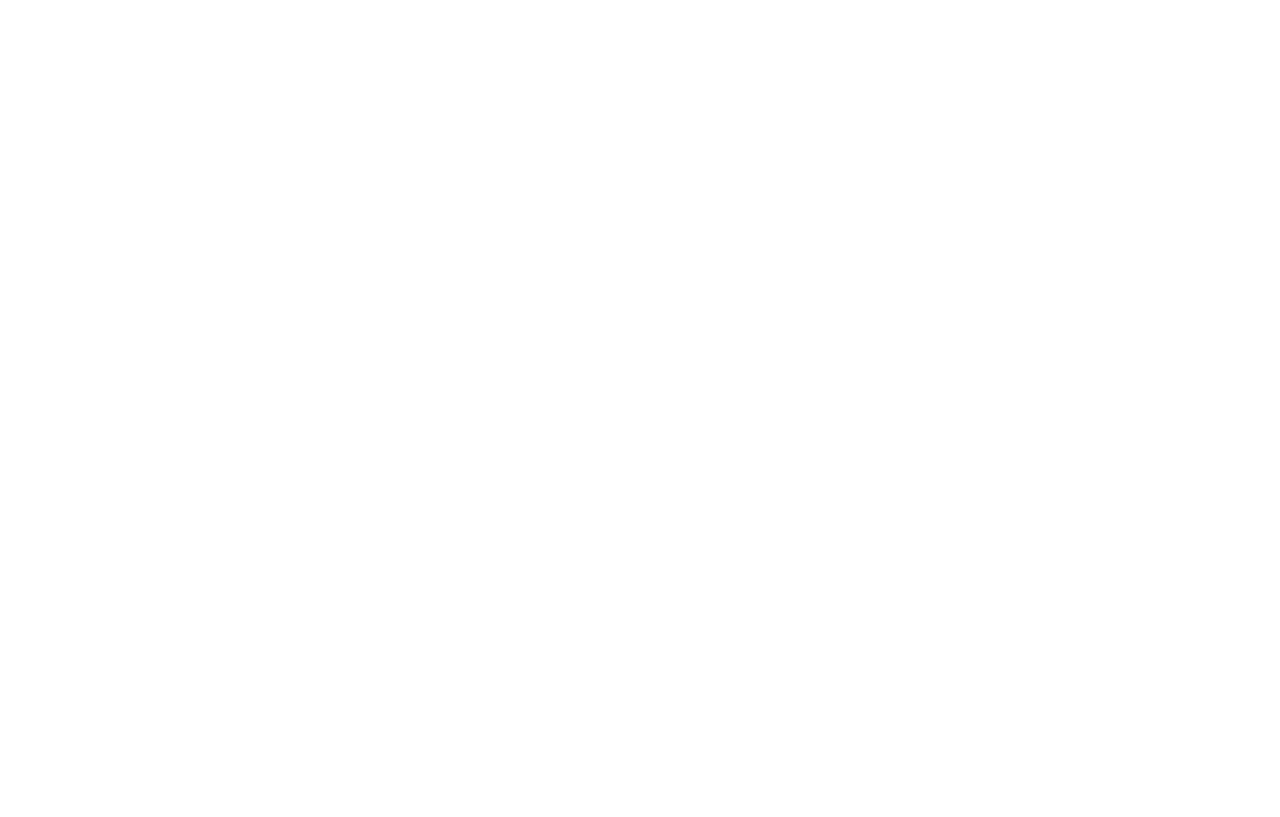
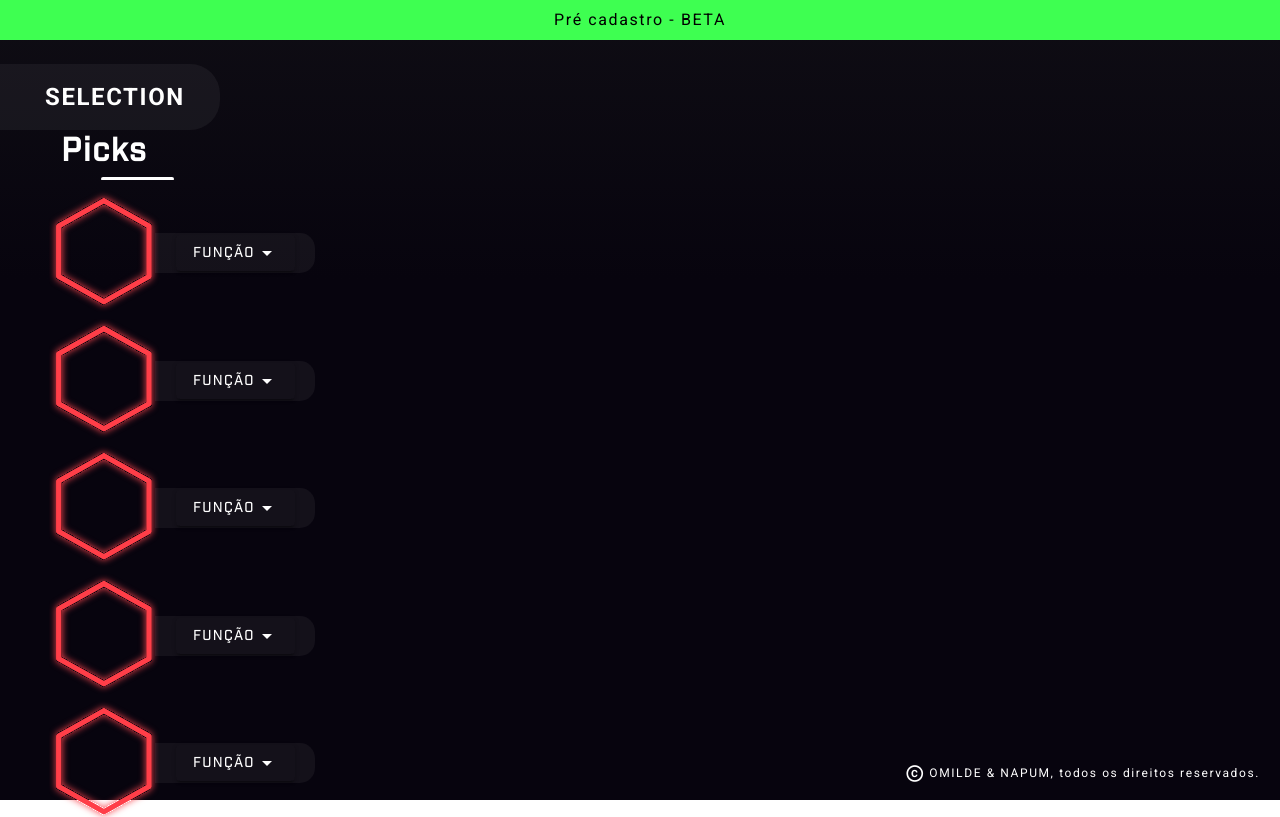
Before and after one commit to itmoura/valorozo, a Vue app: page /selectionPlayers in a window 1280 px wide. Shown: the top 817 px of the page. Built offline with nearby package versions, Linux system fonts and the light colour scheme.

Commit message:
Add screen players selection

```diff
--- a/src/router/index.js
+++ b/src/router/index.js
@@ -14,6 +14,11 @@
     path: '/about',
     name: 'About',
     component: () => import(/* webpackChunkName: "about" */ '../views/About.vue')
+  },
+  {
+    path: '/selectionPlayers',
+    name: 'SelectionPlayers',
+    component: () => import(/* webpackChunkName: "about" */ '../views/SelectionPlayers.vue')
   }
 ]
 
--- a/src/style.css
+++ b/src/style.css
@@ -21,6 +21,23 @@
    overflow: hidden;
 }
 
+.screenName {
+   display: inline-block;
+   background: rgba(255, 255, 255, 0.05);
+   border-radius:  0px 30px 30px 0px;
+   padding: 15px 35px 15px 45px;
+   position: absolute;
+   top: 8vh;
+   left: 0;
+   color: #fff;
+   text-transform: uppercase;
+   font-size: 1.5rem;
+}
+
 .v-messages__message {
    color: #fff !important;
- }
+}
+
+.v-btn__content {
+   font-family: "Industry-Medium", 'Arial Narrow', Arial, sans-serif !important;
+}
--- /dev/null
+++ b/src/views/SelectionPlayers.vue
@@ -0,0 +1,151 @@
+<template>
+  <div>
+    <div class="header">
+      <div class="header-beta">
+        <p>Pré cadastro - BETA</p>
+      </div>
+    </div>
+    <div class="selection">
+      <h1 class="screenName">Selection </h1>
+      <div class="boxEsq">
+        <h1 class="titleBorder">Picks</h1>
+        <div style="position: relative" v-for="(i) in 5" :key="i">
+          <img src="../../src/assets/RedPoly.svg" alt="">
+          <div class="boxSelect">
+            <v-menu offset-y >
+              <template v-slot:activator="{ on, attrs }">
+                <v-btn
+                  dark
+                  v-bind="attrs"
+                  v-on="on"
+                  style="background-color:transparent"
+                >
+                  {{funcs[i-1] ? funcs[i-1] : 'Função'}}
+                  <svg xmlns="http://www.w3.org/2000/svg" viewBox="0 0 24 24" role="img" aria-hidden="true" class="v-icon__svg"><path d="M7,10L12,15L17,10H7Z"></path></svg>
+                </v-btn>
+              </template>
+              <v-list>
+                <v-list-item
+                  v-for="(item, index) in items"
+                  :key="index"
+                >
+                  <v-list-item-title @click="funcs[i-1] = item.title, teste()">{{ item.title }}</v-list-item-title>
+                </v-list-item>
+              </v-list>
+            </v-menu>
+          </div>
+        </div>
+        <div style="position: relative">
+          <img src="../../src/assets/GreyPoly.svg" alt="">
+          <div class="boxSelect">
+            <v-btn
+              dark
+              style="background-color:transparent"
+            >
+              {{ funcs[5] }}
+            </v-btn>
+          </div>
+        </div>
+      </div>
+    </div>
+    <Footer/>
+  </div>
+</template>
+
+<style scoped>
+p {
+  margin: 0;
+}
+.header {
+  width: 100vw;
+  position: absolute;
+}
+
+.header-beta {
+  background-color: #3EFF51;
+  color: #000;
+  text-align: center;
+  line-height: 40px;
+}
+
+.selection{
+  background: linear-gradient(180deg, #0F0D14 0%, #07040E 34.9%);
+  height: 100vh;
+}
+
+.titleBorder {
+  color: #fff;
+  font-family: 'Industry-Medium';
+  position: relative;
+  margin-bottom: 15px;
+}
+
+.titleBorder:after {
+  content: "";
+  display: inline-block;
+  height: 4px;
+  width: 85%;
+  border-top: 3px solid #fff;
+  border-radius: 2rem;
+  position: absolute;
+  bottom: -5px;
+  left: 40px;
+}
+
+.boxEsq {
+  display: flex;
+  flex-direction: column;
+  align-items: center;
+  padding-top: 16vh;
+  padding-left: 3vw;
+  width: 170px;
+}
+
+.boxEsq img {
+  width: 100%;
+  max-width: 110px;
+}
+
+.boxSelect {
+  height: 40px;
+  display: flex;
+  align-items: center;
+  justify-content: center;
+  background: rgba(255, 255, 255, 0.05);
+  border-radius: 0px 15px 15px 0px;
+  padding: 15px;
+  position: absolute;
+  top: 42px;
+  left: 106px;
+  width: 160px;
+}
+</style>
+
+<script>
+
+import Footer from "@/components/Footer";
+
+export default {
+  name: 'Home',
+  data: () => ({
+    items: [
+      { title: 'Duelista' },
+      { title: 'Sentinela' },
+      { title: 'Controlador' },
+      { title: 'Iniciador' },
+    ],
+    funcs: ['', '', '', '', '', 'Coach'],
+  }),
+  components: {
+    Footer,
+  },
+  mounted: function(){
+    console.log(this.funcs)
+  },
+  methods: {
+      teste () {
+        console.log(this.funcs)
+      },
+  }
+}
+</script>
```
Also changed, not shown: src/assets/GreyPoly.svg (added), src/assets/RedPoly.svg (added).
